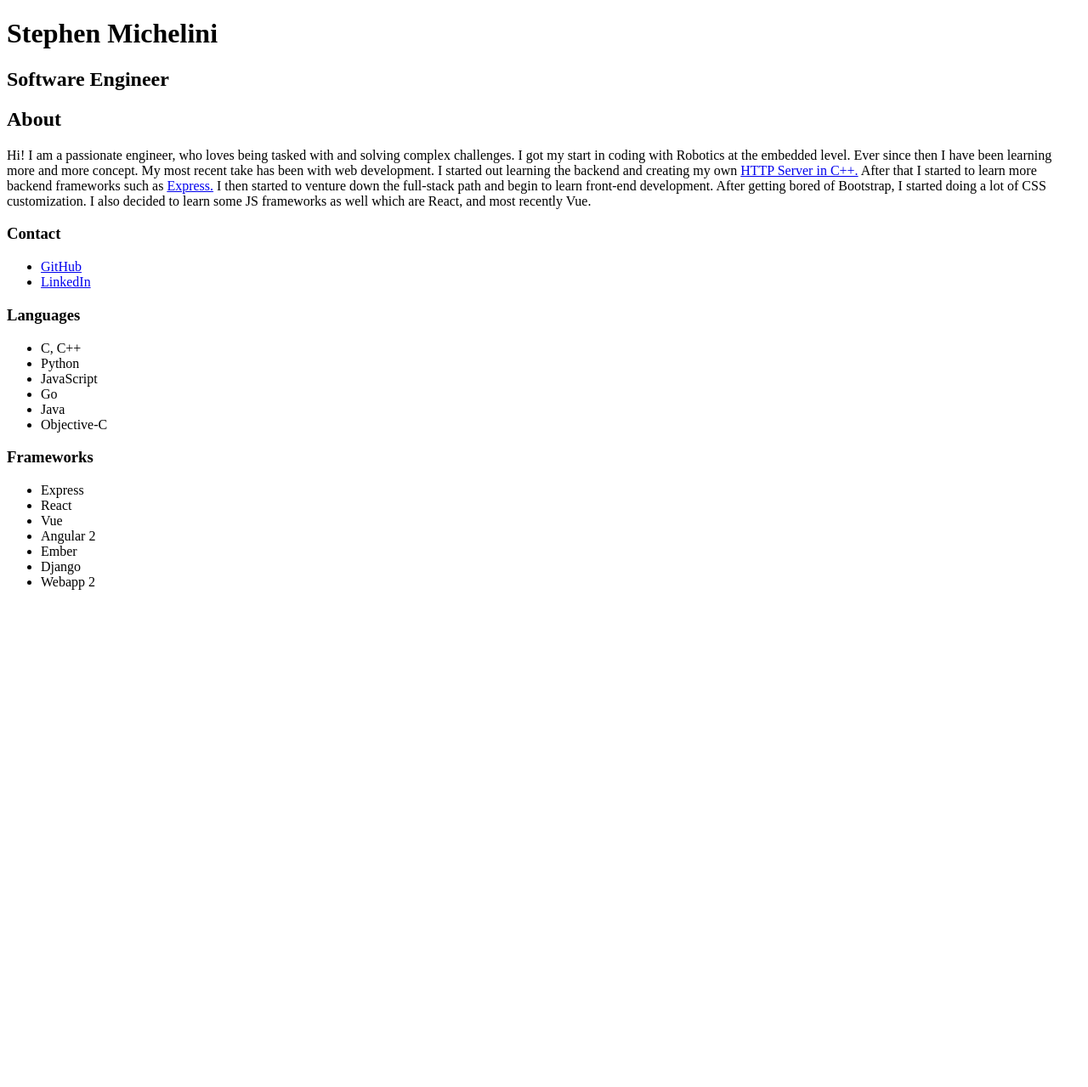
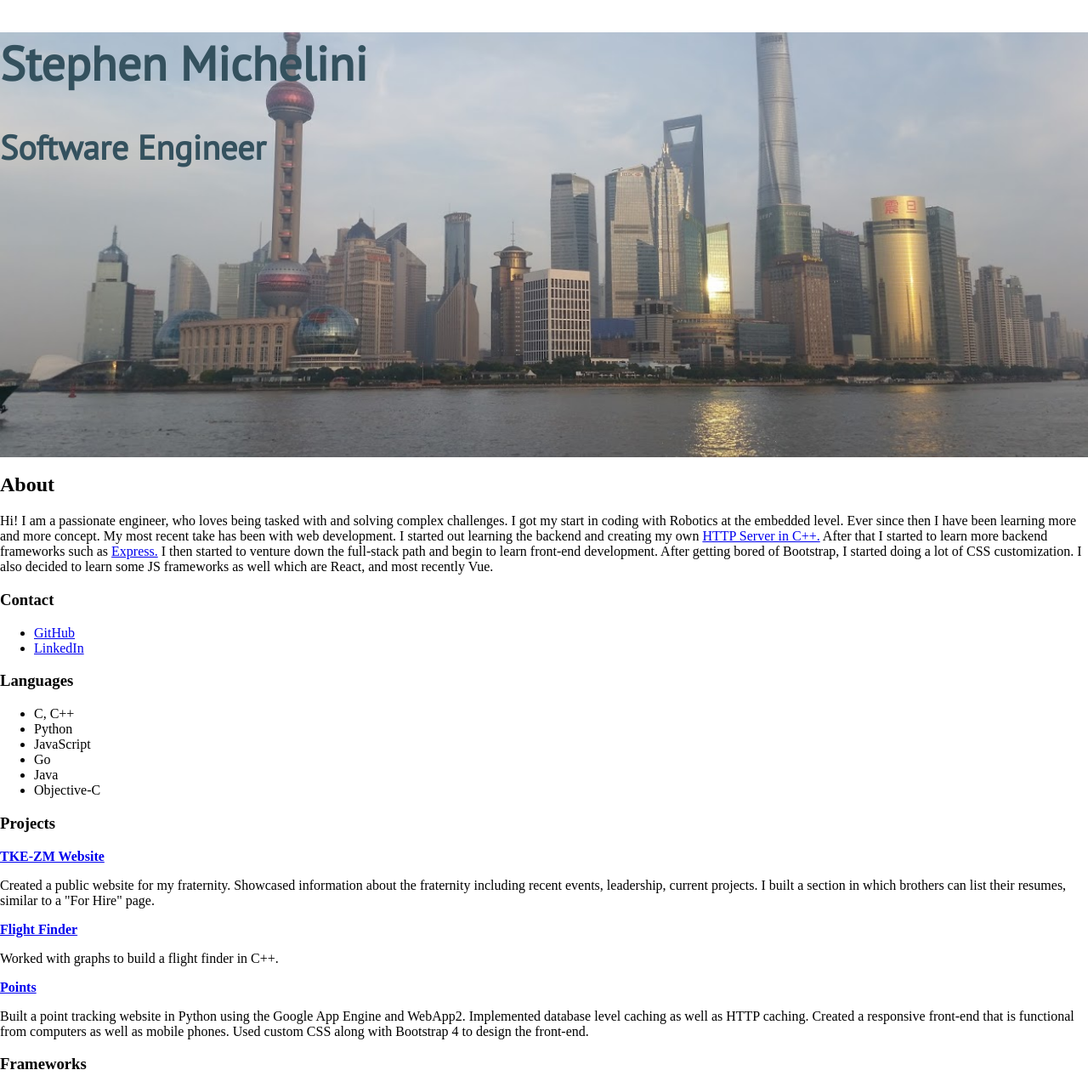
Before and after one commit to sdmichelini/Website, a plain HTML site: page index.html in a window 1280 px wide. Shown: the top 1279 px of the page at 85% size. Before the commit the page ends 800 px from the top, so only its background shows below. Drawn offline with Linux system fonts and the light colour scheme.

Commit message:
Updated Design

```diff
--- a/index.html
+++ b/index.html
@@ -8,6 +8,7 @@
   <meta name="description" content="The website of Stephen Michelini. ">
   <meta name="author" content="sdmichelini">
 
+  <link href="https://fonts.googleapis.com/css?family=PT+Sans" rel="stylesheet">
   <link rel="stylesheet" href="style.css">
 
   <!--[if lt IE 9]>
@@ -16,8 +17,10 @@
 </head>
 
 <body>
-  <h1>Stephen Michelini</h1>
-  <h2>Software Engineer</h2>
+  <header>
+    <h1>Stephen Michelini</h1>
+    <h2>Software Engineer</h2>
+  </header>
   <h2>About</h2>
   <p>
     Hi! I am a passionate engineer, who loves being tasked with and solving complex challenges. I got my start in coding with Robotics at the embedded level. Ever since then I have been learning
@@ -39,6 +42,28 @@
     <li>Java</li>
     <li>Objective-C</li>
   </ul>
+  <h3>Projects</h3>
+  <div>
+    <strong><a href="tkezm.org">TKE-ZM Website</a></strong>
+    <p>
+      Created a public website for my fraternity. Showcased information about the fraternity including recent events, leadership,
+      current projects. I built a section in which brothers can list their resumes, similar to a "For Hire" page.
+    </p>
+  </div>
+  <div>
+    <strong><a href="https://github.com/sdmichelini/FlightFinder">Flight Finder</a></strong>
+    <p>
+      Worked with graphs to build a flight finder in C++.
+    </p>
+  </div>
+  <div>
+    <strong><a href="https://github.com/sdmichelini/Points">Points</a></strong>
+    <p>
+      Built a point tracking website in Python using the Google App Engine and WebApp2. Implemented database level caching
+      as well as HTTP caching. Created a responsive front-end that is functional from computers as well as mobile phones. Used
+      custom CSS along with Bootstrap 4 to design the front-end.
+    </p>
+  </div>
   <h3>Frameworks</h3>
   <ul>
     <li>Express</li>
--- a/style.css
+++ b/style.css
@@ -0,0 +1,31 @@
+html, body {
+  width: 100%;
+  height: 100%;
+  margin: 0px;
+  padding: 0px;
+}
+
+header {
+  padding: 0px;
+  margin: 0px;
+  background-image: url("/img/bund_skyline.jpg");
+  background-size: cover;
+  background-position:center;
+  height: 500px;
+}
+
+header > h1 {
+  font-size: 350%;
+
+  color: #34515e;
+
+  font-family: 'PT Sans', sans-serif;
+
+}
+
+header > h2 {
+  font-size: 250%;
+
+  color: #34515e;
+  font-family: 'PT Sans', sans-serif;
+}
```
Also changed, not shown: img/bund_skyline.jpg (added).
